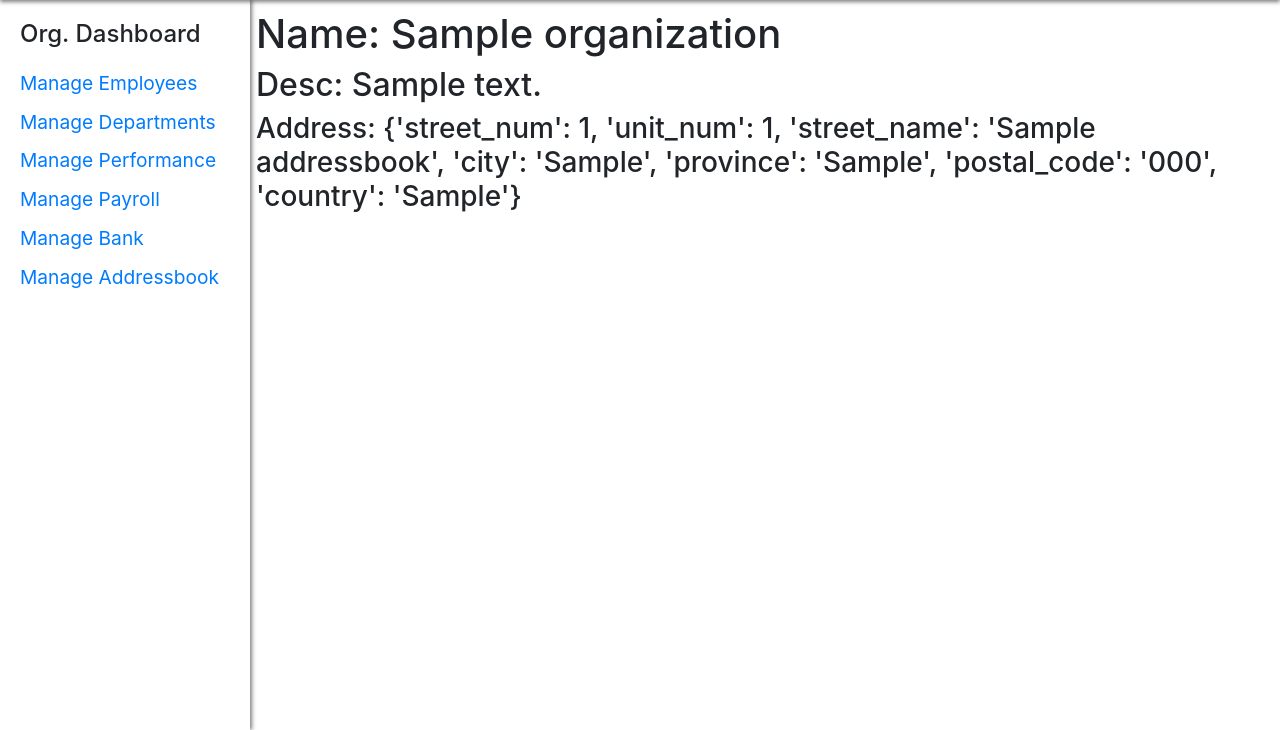
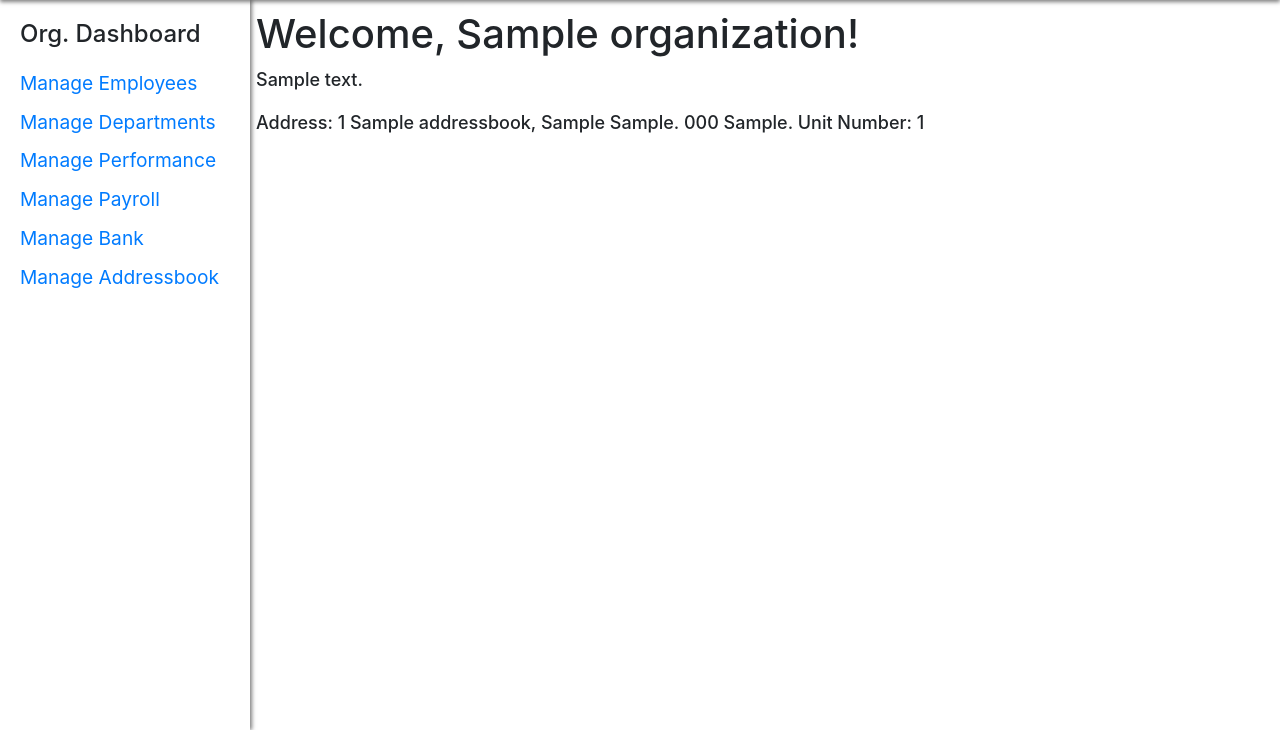
Before and after one commit to harrisiva/NestHR, a Flask app: page /organization-dashboard in a window 1280 px wide. Shown: the part 70-800 px from the top of the page. Run offline with Flask 3, Linux system fonts and the light colour scheme; tables that the repository leaves empty hold one stand-in row (values such as "Sample post"); some libraries are stand-ins or nearby versions.

Commit message:
address fix

```diff
--- a/web/website/templates/organization/organization.html
+++ b/web/website/templates/organization/organization.html
@@ -7,8 +7,15 @@
 %} {% block body %}
 
 <!-- Contains the organization details and the special query results -->
-<h1>Name: {{ profile.name }}</h1>
-<h2>Desc: {{ profile.desc }}</h2>
-<h3>Address: {{ profile.address }}</h3>
+<div style="display: flex; flex-direction: column">
+	<h1 style="display: flex">Welcome, {{ profile.name }}!</h1>
+	<p style="font-size: large; font-weight: 500">{{ profile.desc }}</p>
+	<p style="font-size: large; font-weight: 500">
+		Address: {{ profile.address.street_num }} {{ profile.address.street_name }},
+		{{ profile.address.city }} {{ profile.address.province }}. {{
+		profile.address.postal_code }} {{ profile.address.country }}. Unit Number:
+		{{ profile.address.unit_num }}
+	</p>
+</div>
 
 {% endblock %}
```
